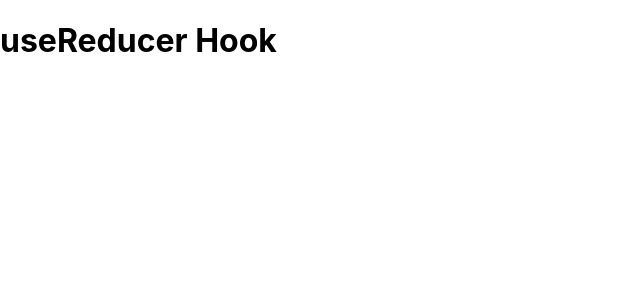
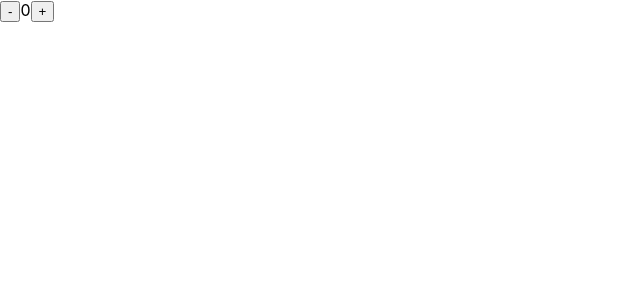
Before and after one commit to karansanghvi/react-hooks, a React (Create React App) app: page / in a window 1280 px wide. Shown: the top 300 px of the page, without its empty margins (0-640 px from the left). Built offline with nearby package versions, Linux system fonts and the light colour scheme.

Commit message:
till usReducer Hook

```diff
--- a/src/components/SixthHook.js
+++ b/src/components/SixthHook.js
@@ -1,9 +1,33 @@
-import React from 'react'
+import React, { useReducer } from 'react'
+
+function reducer(state, action) {
+  switch(action.type) {
+    case 'increment':
+      return {count: state.count + 1}
+    case 'decrement':
+      return {count: state.count - 1}
+    default:
+      return state
+  }
+}
 
 export default function SixthHook() {
+
+  const [state, dispatch] = useReducer(reducer, {count: 0})
+
+  function increment() {
+    dispatch({type: 'increment'})
+  }
+
+  function decrement() {
+    dispatch({type: 'decrement '})
+  }
+
   return (
-    <div>
-      <h1>useReducer Hook</h1>
-    </div>
+    <>
+      <button onClick={decrement}>-</button>
+      <span>{state.count}</span>
+      <button onClick={increment}>+</button>
+    </>
   )
 }
```
